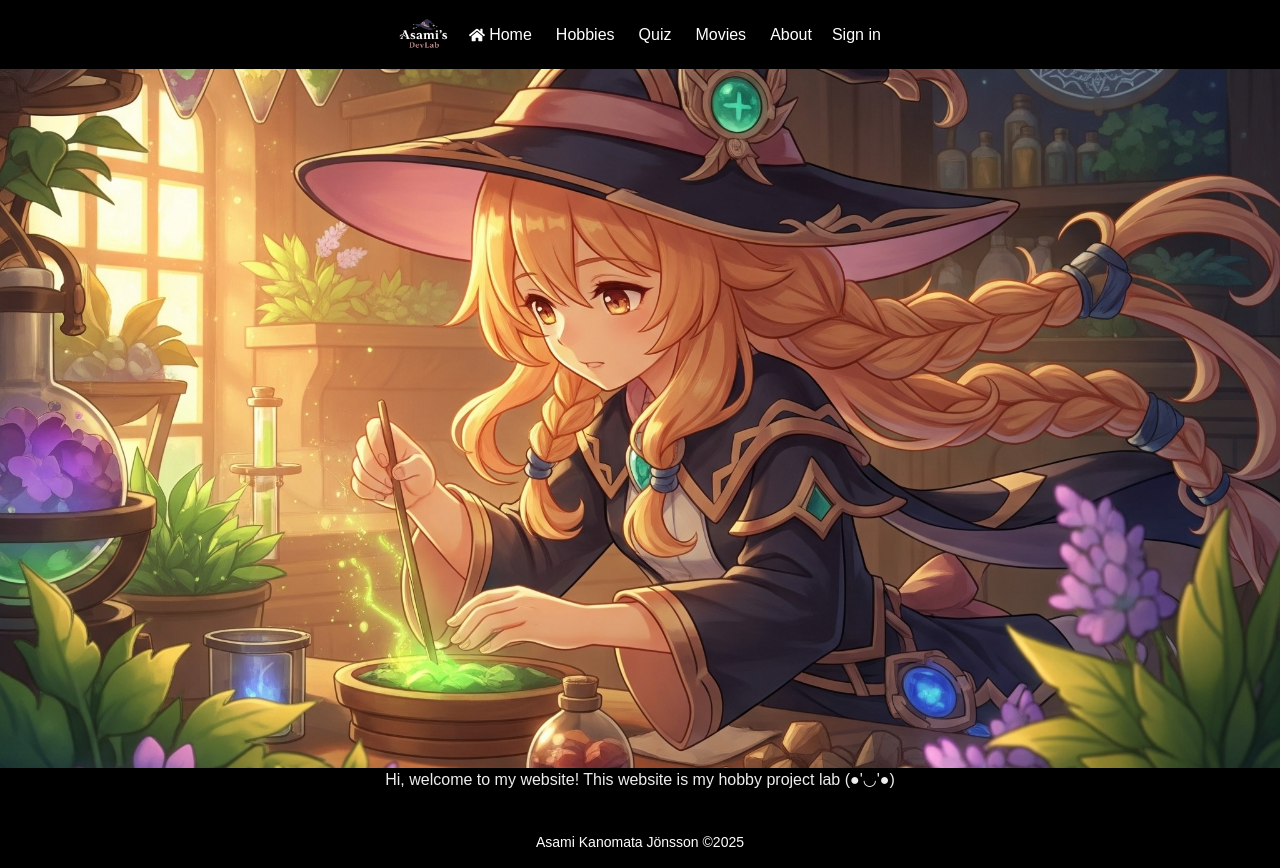
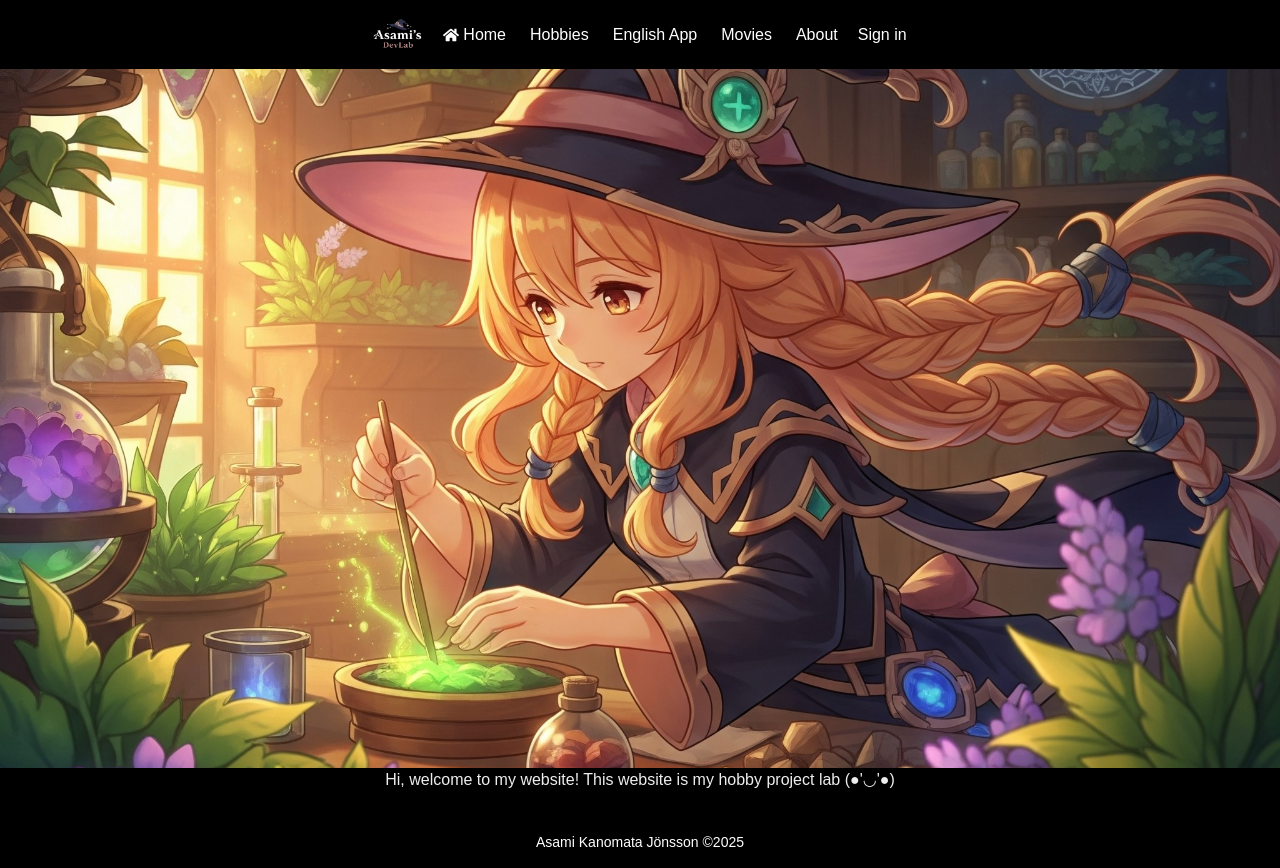
Before and after one commit to Asamijonsson/DevLab, a Next.js app: page / in a window 1280 px wide. Built offline with nearby package versions, Linux system fonts and the light colour scheme; no server answers.

Commit message:
added english coach

```diff
--- /dev/null
+++ b/app/englishapp/page.tsx
@@ -0,0 +1,16 @@
+export default function Engapp() {
+  return (
+    <div className=" p-3  flex flex-col items-center justify-center">
+      <h1 className="pb-7  text-white font-bold">
+        I built an English practice app using Google AI Studio.
+        <iframe
+          src="https://english-lesson-app-rose.vercel.app/"
+          width="100%"
+          height="800"
+          style={{ border: "none" }}
+          title="English Practice App"
+        />
+      </h1>
+    </div>
+  );
+}
--- a/components/Navbar.tsx
+++ b/components/Navbar.tsx
@@ -16,8 +16,8 @@ export default function Navbar() {
           </Link>
         </li>
         <li>
-          <Link href="/quiz" className="hover:underline">
-            Quiz
+          <Link href="/englishapp" className="hover:underline">
+            English App
           </Link>
         </li>
         <li>
```
